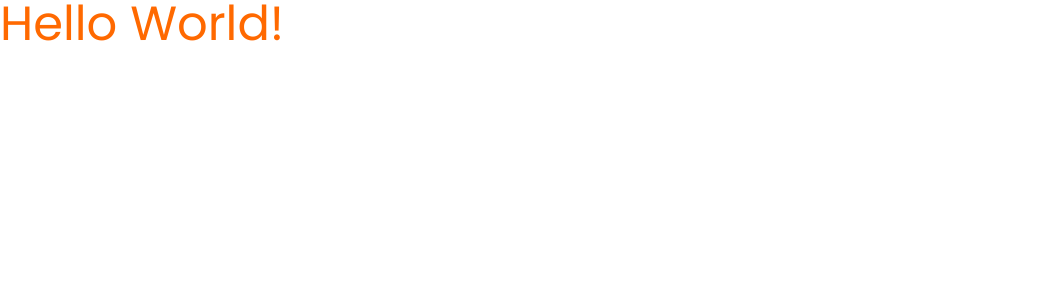
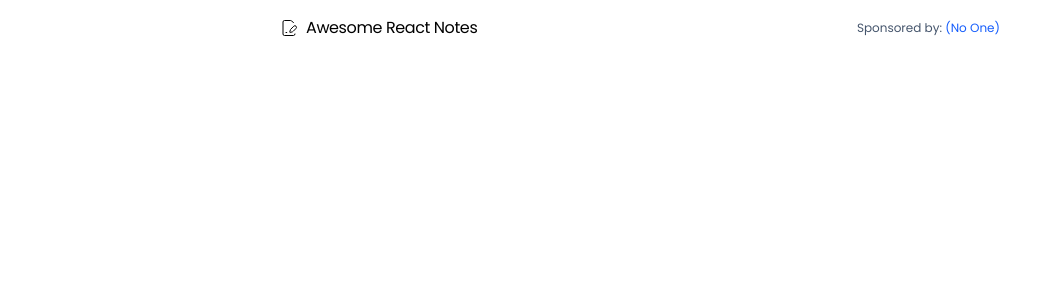
Before and after one commit to dev-rajm/awesome-todo-app, a React (Vite) app: page / in a window 1280 px wide. Shown: the top 300 px of the page, without its empty margins (0-1059 px from the left). Built offline with nearby package versions, Linux system fonts and the light colour scheme.

Commit message:
Added Header Component

```diff
--- a/package.json
+++ b/package.json
@@ -11,6 +11,7 @@
   },
   "dependencies": {
     "@tailwindcss/vite": "^4.1.11",
+    "lucide-react": "^0.539.0",
     "react": "^19.1.1",
     "react-dom": "^19.1.1",
     "tailwindcss": "^4.1.11"
--- a/src/App.jsx
+++ b/src/App.jsx
@@ -1,10 +1,10 @@
-import React from "react";
+import Header from "./components/Header";
 
 const App = () => {
   return (
-    <main>
-      <h1 className="text-5xl text-orange-500">Hello World!</h1>
-    </main>
+    <div className="flex flex-col">
+      <Header />
+    </div>
   );
 };
 
--- /dev/null
+++ b/src/components/Header.jsx
@@ -0,0 +1,22 @@
+import { FilePenLine } from "lucide-react";
+
+const Header = () => {
+  return (
+    <header className="flex justify-between items-center w-full mx-auto max-w-3xl flex-wrap gap-2 px-6 py-4">
+      <div className="flex items-center gap-2">
+        <FilePenLine size={18} absoluteStrokeWidth={true} strokeWidth={1} />
+        <h1 className="font-light tracking-tight">Awesome React Notes</h1>
+      </div>
+      <div>
+        <p className="text-xs text-slate-600">
+          Sponsored by:{" "}
+          <a href="#" className="text-blue-600 font-medium">
+            {"(No One)"}
+          </a>
+        </p>
+      </div>
+    </header>
+  );
+};
+
+export default Header;
```
Also changed, not shown: 1 other file (tests, documents, lock files or other folders).
